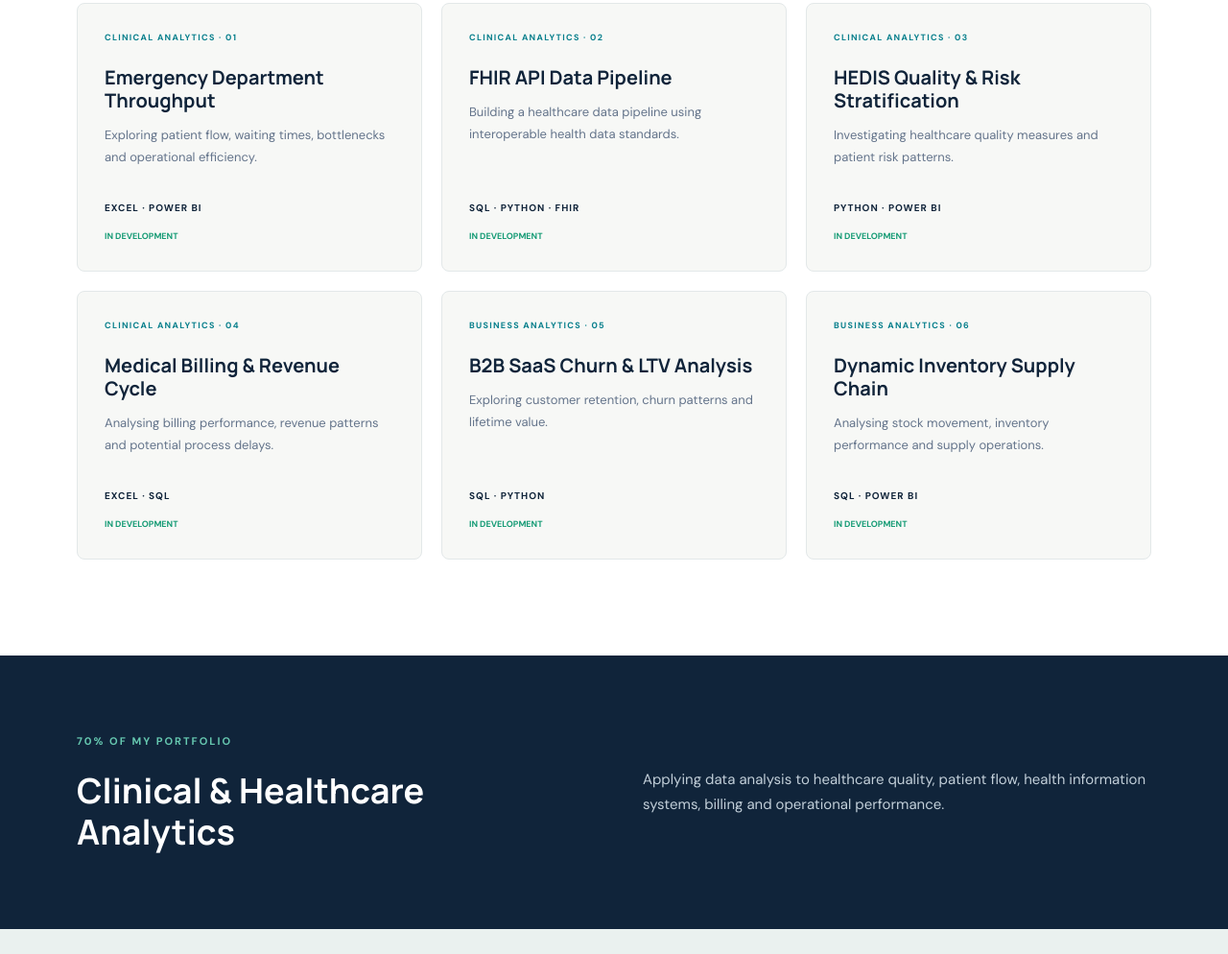
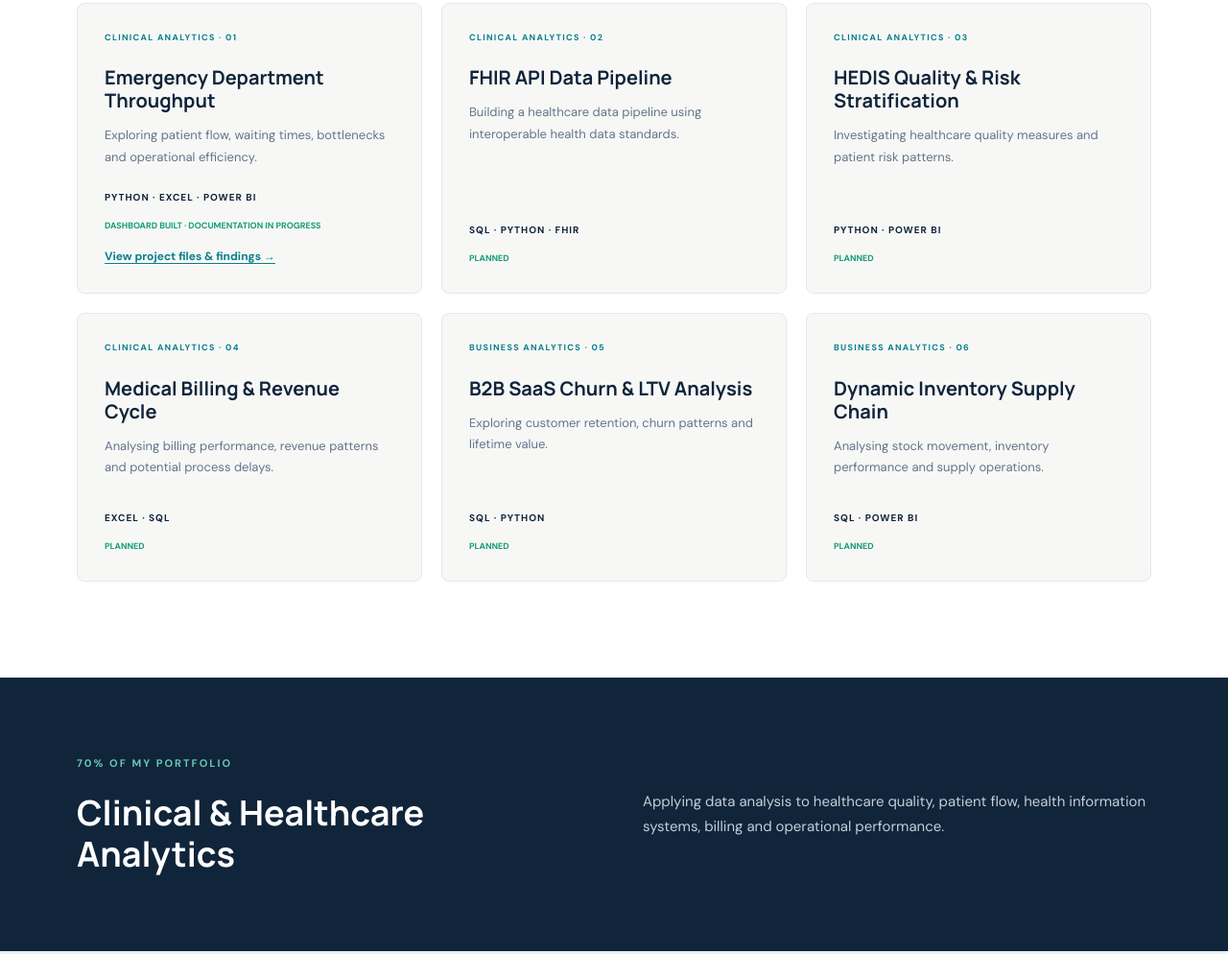
Before and after one commit to Gideon-dataai/gideon-odeyemi-portfolio, a plain HTML site: page index.html in a window 1280 px wide. Shown: the part 1281-2275 px from the top of the page at 96% size. Drawn offline with Linux system fonts and the light colour scheme.

Commit message:
Connect portfolio site to technical Project 01 repository

```diff
--- a/css/style.css
+++ b/css/style.css
@@ -365,6 +365,21 @@ a {
   color: var(--emerald);
 }
 
+.project-link {
+  display: inline-block;
+  margin-top: 14px;
+  color: var(--teal);
+  font-size: 12px;
+  font-weight: 700;
+  text-decoration: underline;
+  text-underline-offset: 3px;
+}
+
+.project-link:hover,
+.project-link:focus-visible {
+  color: var(--navy);
+}
+
 .focus-section {
   padding: 80px 0;
   background: var(--navy);
--- a/index.html
+++ b/index.html
@@ -146,8 +146,9 @@
           Exploring patient flow, waiting times,
           bottlenecks and operational efficiency.
         </p>
-        <div class="project-tools">EXCEL · POWER BI</div>
-        <span class="project-status">IN DEVELOPMENT</span>
+        <div class="project-tools">PYTHON · EXCEL · POWER BI</div>
+        <span class="project-status">DASHBOARD BUILT · DOCUMENTATION IN PROGRESS</span>
+        <a class="project-link" href="https://github.com/Gideon-dataai/Clinical-Operations-Data-Analysis/tree/main/01-emergency-department-throughput/" target="_blank" rel="noopener noreferrer">View project files &amp; findings →</a>
       </article>
 
       <article class="project-card clinical-card">
@@ -158,7 +159,7 @@
           interoperable health data standards.
         </p>
         <div class="project-tools">SQL · PYTHON · FHIR</div>
-        <span class="project-status">IN DEVELOPMENT</span>
+        <span class="project-status">PLANNED</span>
       </article>
 
       <article class="project-card clinical-card">
@@ -169,7 +170,7 @@
           and patient risk patterns.
         </p>
         <div class="project-tools">PYTHON · POWER BI</div>
-        <span class="project-status">IN DEVELOPMENT</span>
+        <span class="project-status">PLANNED</span>
       </article>
 
       <article class="project-card clinical-card">
@@ -180,7 +181,7 @@
           patterns and potential process delays.
         </p>
         <div class="project-tools">EXCEL · SQL</div>
-        <span class="project-status">IN DEVELOPMENT</span>
+        <span class="project-status">PLANNED</span>
       </article>
 
       <article class="project-card business-card">
@@ -191,7 +192,7 @@
           patterns and lifetime value.
         </p>
         <div class="project-tools">SQL · PYTHON</div>
-        <span class="project-status">IN DEVELOPMENT</span>
+        <span class="project-status">PLANNED</span>
       </article>
 
       <article class="project-card business-card">
@@ -202,7 +203,7 @@
           performance and supply operations.
         </p>
         <div class="project-tools">SQL · POWER BI</div>
-        <span class="project-status">IN DEVELOPMENT</span>
+        <span class="project-status">PLANNED</span>
       </article>
 
     </div>
```
Also changed, not shown: 2 other files.
